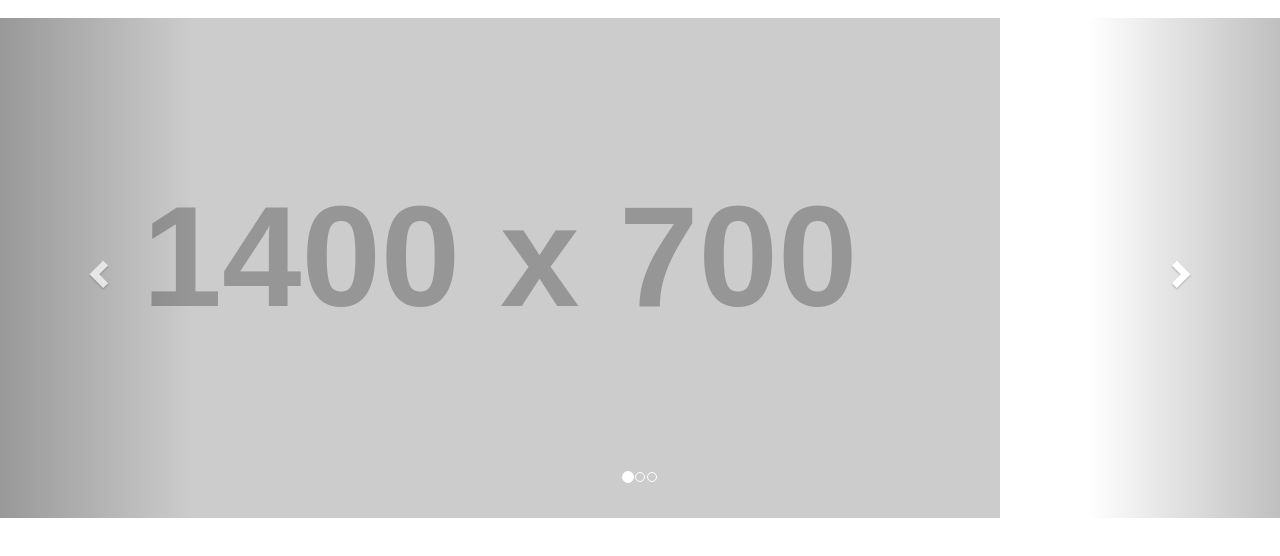
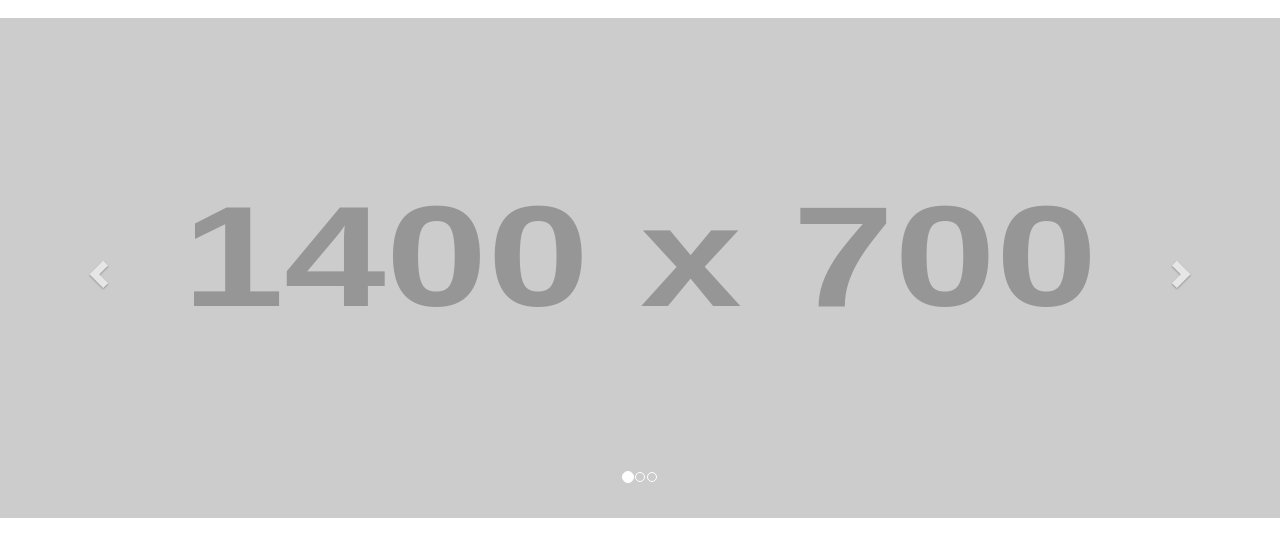
Before and after one commit to akhanna00/smc-alumni, a plain HTML site: page index.html in a window 1280 px wide. Shown: the part 134-690 px from the top of the page. Drawn offline with nearby package versions, Linux system fonts and the light colour scheme; some packages are replaced by stand-ins of ours; placeholder pictures from the web are drawn by us.

Commit message:
Update 2016-11-03T22:15:08.798Z

```diff
--- a/css/style.min.css
+++ b/css/style.min.css
@@ -1 +1 @@
-.carousel-image{max-height:500px}
+.carousel-image{max-height:500px;width:100%}.carousel-control.left,.carousel-control.right{background-image:none}
--- a/pages/home.min.html
+++ b/pages/home.min.html
@@ -1 +1 @@
-<div id="Carousel" class="carousel slide"><ol class="carousel-indicators"><li data-target="Carousel" data-slide-to="0" class="active"></li><li data-target="Carousel" data-slide-to="1"></li><li data-target="Carousel" data-slide-to="2"></li></ol><div class="carousel-inner"><div class="item active"><img class="img-responsive carousel-image" src="http://placehold.it/1400x700" alt="placeholder"></div><div class="item"><img class="img-responsive carousel-image" src="http://placehold.it/1401x700" alt="placeholder"></div><div class="item"><img class="img-responsive carousel-image" src="http://placehold.it/1402x700" alt="placeholder"></div></div><a href="#/" class="left carousel-control" data-target="#Carousel" data-slide="prev"><span class="glyphicon glyphicon-chevron-left"></span> </a><a href="#/" class="right carousel-control" data-target="#Carousel" data-slide="next"><span class="glyphicon glyphicon-chevron-right"></span></a></div>
+<div id="Carousel" class="carousel slide"><ol class="carousel-indicators"><li data-target="#Carousel" data-slide-to="0" class="active"></li><li data-target="#Carousel" data-slide-to="1"></li><li data-target="#Carousel" data-slide-to="2"></li></ol><div class="carousel-inner"><div class="item active"><img class="img-responsive carousel-image" src="http://placehold.it/1400x700" alt="placeholder"></div><div class="item"><img class="img-responsive carousel-image" src="http://placehold.it/1401x700" alt="placeholder"></div><div class="item"><img class="img-responsive carousel-image" src="http://placehold.it/1402x700" alt="placeholder"></div></div><a href="#/" class="left carousel-control" data-target="#Carousel" data-slide="prev"><span class="glyphicon glyphicon-chevron-left"></span> </a><a href="#/" class="right carousel-control" data-target="#Carousel" data-slide="next"><span class="glyphicon glyphicon-chevron-right"></span></a></div>
```
